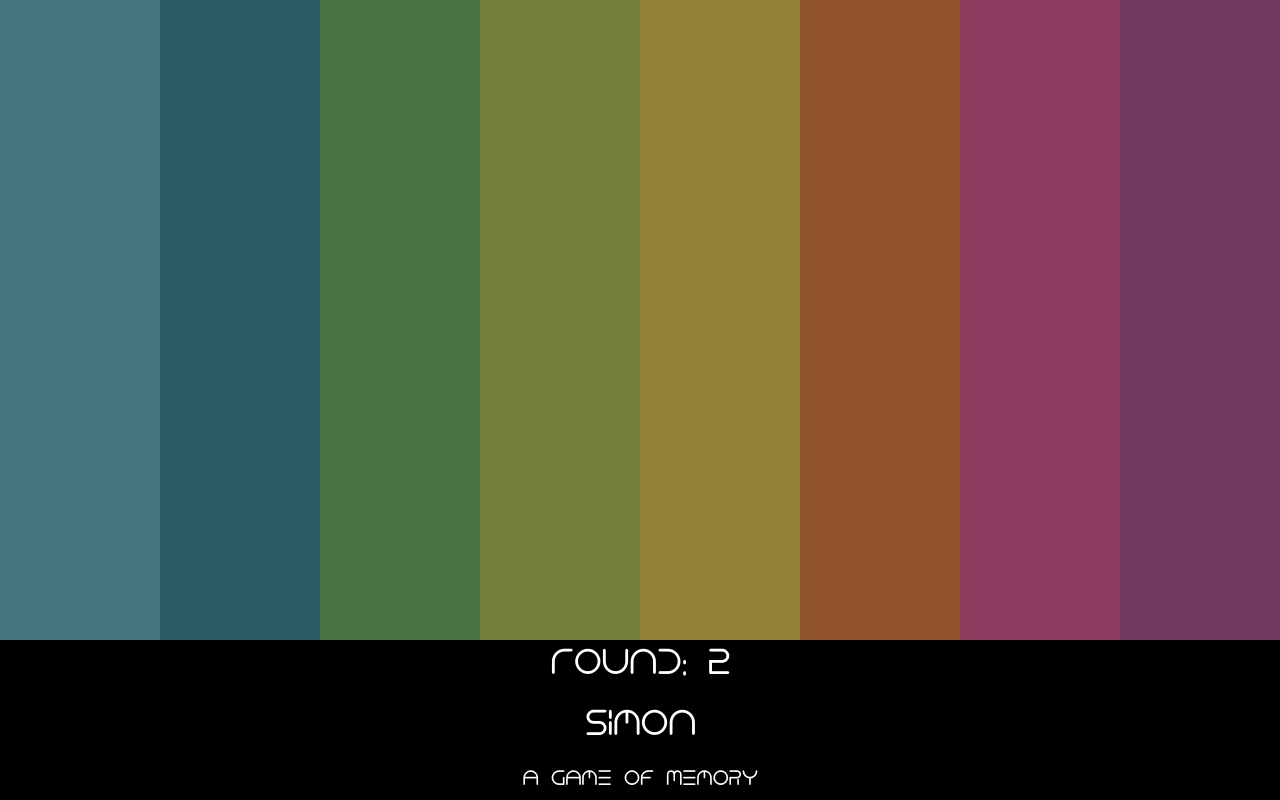
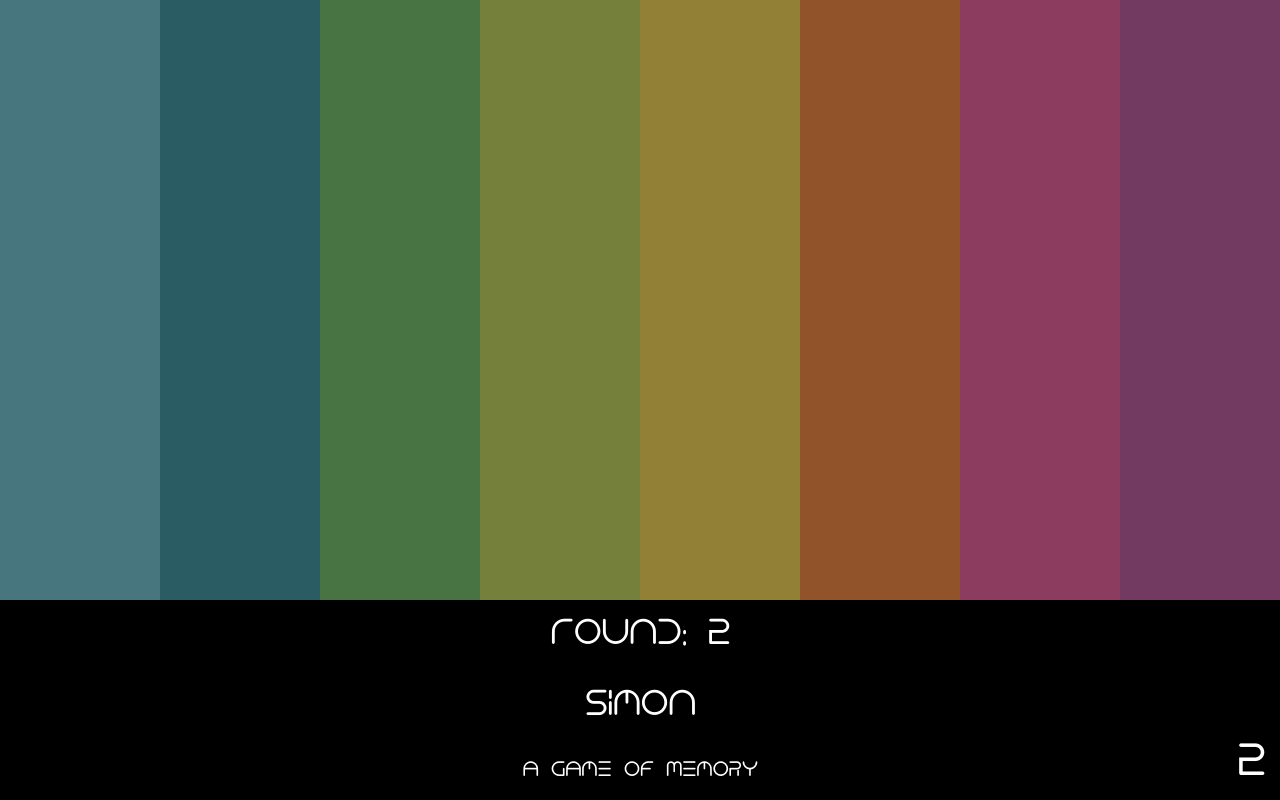
Before and after one commit to jgrune/simon, a plain HTML site: page index.html in a window 1280 px wide. Both pictures are taken after a click on the element 80 px from the left and 320 px from the top of the page. Drawn offline with nearby package versions, Linux system fonts and the light colour scheme; a web font is replaced by a local one.

Commit message:
adds high score functionality

```diff
--- a/index.html
+++ b/index.html
@@ -34,7 +34,8 @@
     </div>
 
     <h1>Simon</h1>
-    <h3>A Game of Memory</h3>
+    <h3>A Game of Memory <span></span></h3>
+
   </footer>
 
 </body>
--- a/main.css
+++ b/main.css
@@ -18,9 +18,9 @@ main {
 footer {
   display: flex;
   flex-direction: column;
-  justify-content: space-between;
+  justify-content: space-around;
   align-items: center;
-  min-height: 20vh;
+  min-height: 25vh;
   flex-shrink: 0;
 }
 
@@ -28,6 +28,13 @@ h1, h3 {
   margin: 10px;
   /*padding: 0;
   line-height: normal;*/
+}
+
+h3>span {
+  position: fixed;
+  bottom: 15px;
+  right: 15px;
+  font-size: 40px;
 }
 
 button{
@@ -47,7 +54,7 @@ button{
 }
 
 .circle {
-  height: 80vh;
+  height: 75vh;
   flex-grow: 1;
   opacity: 0.6;
 }
--- a/script.js
+++ b/script.js
@@ -8,12 +8,15 @@ $(document).ready(function(){
     divNum: 8,
   }
 
+  $('h3>span').html(sessionStorage.highscore);
+
   //set click events
   $('#clickMe').on('click', startGame);
   $('main div').on('click', userSequence);
 
   function startGame(){
     $('.newButton').html("<h1>Round: <span id='roundnumber'>" + gameData.round + "</span></h1>");
+    $('h3>span').html(sessionStorage.highscore);
     createSequence();
     blinkSequence();
   }
@@ -26,7 +29,6 @@ $(document).ready(function(){
   }
 
   function blinkSequence(){
-    console.log(gameData.simonSeq);
     gameData.simonSeq.forEach(function(simonColor, i){
       setTimeout(function(){
         $('main div#' + simonColor).fadeTo("500", 1).fadeTo("500", 0.6);
@@ -38,9 +40,7 @@ $(document).ready(function(){
     $(this).fadeTo("500", 1).fadeTo("500", 0.6);
     gameData.userSeq.push($(this).attr('id'))
     if(gameData.userSeq.length < gameData.simonSeq.length){
-      console.log(gameData.userSeq);
     } else {
-      console.log(gameData.userSeq);
       checkUser();
       gameData.userSeq = [];}
     }
@@ -54,7 +54,6 @@ $(document).ready(function(){
         }})
 
         if (x === false){
-          console.log('no match');
           $('body').css('background-color', '#DF001B')
           setTimeout(function () {
             $('body').removeAttr('style');
@@ -75,13 +74,18 @@ $(document).ready(function(){
 
 
         } else {
-          console.log('match');
           nextRound();
         }
       }
       //if match, display success - move to round 2
       function nextRound(){
         gameData.round++;
+
+      //check high score
+        if (!sessionStorage.highscore || (gameData.round > sessionStorage.highscore)){
+          sessionStorage.highscore = gameData.round;
+        }
+
         setTimeout(function () {
           startGame();
         }, 1000);
```
